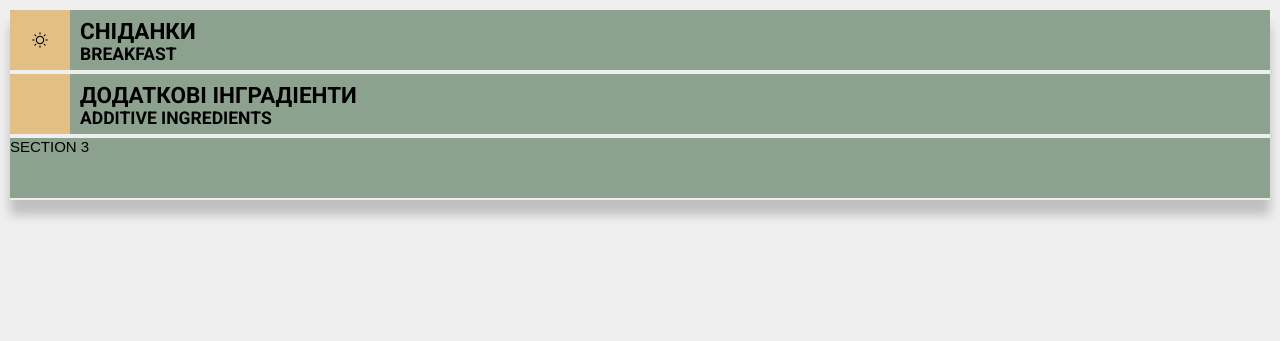
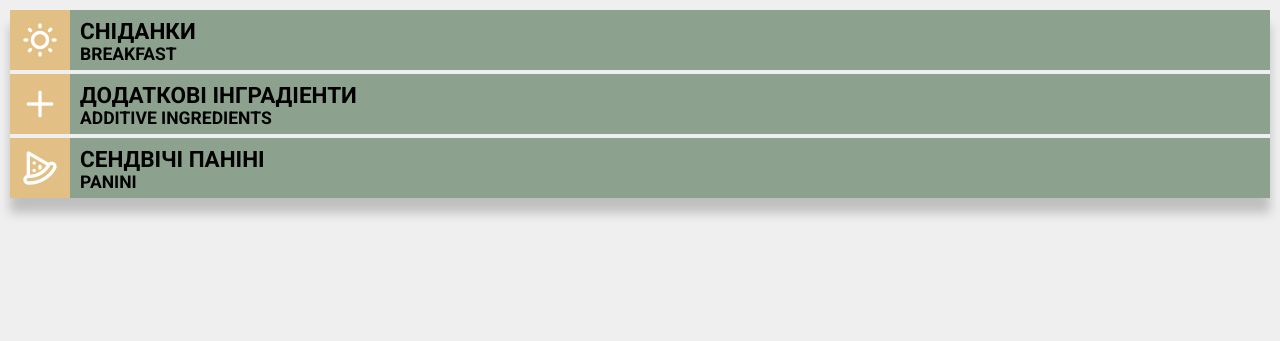
Before and after one commit to yargrinders/green, a plain HTML site: page index.html in a window 1280 px wide. Drawn offline with nearby package versions, Linux system fonts and the light colour scheme.

Commit message:
Add files via upload

```diff
--- a/index.html
+++ b/index.html
@@ -4,60 +4,61 @@
     <meta charset="UTF-8">
     <meta http-equiv="X-UA-Compatible" content="IE=edge">
     <meta name="viewport" content="width=device-width, initial-scale=1.0">
-    <title>Document</title>
+    <title>Green House Menu</title>
+    <link rel="icon" href="favicon.ico" type="image/x-icon" />
+    <link rel="shortcut icon" href="favicon.ico" type="image/x-icon" />
+    <link rel="stylesheet" href="https://unicons.iconscout.com/release/v4.0.0/css/line.css">
     <link rel="stylesheet" href="css/main.css">
 </head>
 <body>
   <main>
     <div class="accordion">
-      <div class="icon"><img src="img/sunny-day.png" alt=""></div>
+      <div class="icon"><i class="uil uil-sun img-svg"></i></div>
       <div class="title">
         <h2>сніданки </h2>
         <h3>breakfast</h3>
       </div>
     </div>
       <div class="panel">
+        <div class="row">
           <ul>
-          <li>Lorem</li>
-          <li>Lorem</li>
-          <li>Lorem</li>
-          <li>Lorem</li>
-          <li>Lorem</li>
-          <li>Lorem</li>
-          <li>Lorem</li>
+            <li class="list"><p class="food_name">Каша вівсяна з молоком*</p><p class="heft">350г</p><p class="price">35</p></li>
+            <p class="desc">Oafmeal parridge with milk*</p>
+            <li class="list"><p class="food_name">Омлет з сиром і помідорами</p><p class="heft">150г</p><p class="price">47</p></li>
+            <p class="desc">Omelette with cheese and tomatoes</p>
+            <li class="list"><p class="food_name">Яєчня з беконом, помідорами чері та тостами</p><p class="heft">170/25г</p><p class="price">49</p></li>
+            <p class="desc">Oafmeal parridge with milk*</p>
+            <li class="list"><p class="food_name">Каша вівсяна з молоком*</p><p class="heft">350g</p><p class="price">35</p></li>
+            <p class="desc">Oafmeal parridge with milk*</p>
           </ul>
+        </div>
       </div>
 
       <div class="accordion">
-        <div class="icon"></div>
+        <div class="icon"><i class="uil uil-plus img-svg"></i></div>
         <div class="title">
           <h2>Додаткові інградіенти </h2>
           <h3>Additive Ingredients</h3>
         </div>
       </div>
         <div class="panel">
+          <div class="row">
             <ul>
-            <li>Lorem</li>
-            <li>Lorem</li>
-            <li>Lorem</li>
-            <li>Lorem</li>
-            <li>Lorem</li>
-            <li>Lorem</li>
-            <li>Lorem</li>
+              <li class="list"><p class="food_name">Co-Pay:</p><p class="price">$150.00</p></li>
+              <p>Lorem ipsum dolor sit amet.</p>
             </ul>
           </div>
+        </div>
 
-    <button class="accordion">Section 3</button>
+        <div class="accordion bottom">
+          <div class="icon"><i class="uil uil-pizza-slice img-svg"></i></div>
+          <div class="title">
+            <h2>Сендвічі паніні</h2>
+            <h3>Panini</h3>
+          </div>
+        </div>
           <div class="panel">
-        <ul>
-          <li>Lorem</li>
-          <li>Lorem</li>
-          <li>Lorem</li>
-          <li>Lorem</li>
-          <li>Lorem</li>
-          <li>Lorem</li>
-          <li>Lorem</li>
-        </ul>
+            sdfsdfdsf
           </div>
   </main>
 
```
Also changed, not shown: favicon.ico (added). Lines whose indentation alone changed are shown as unchanged.
